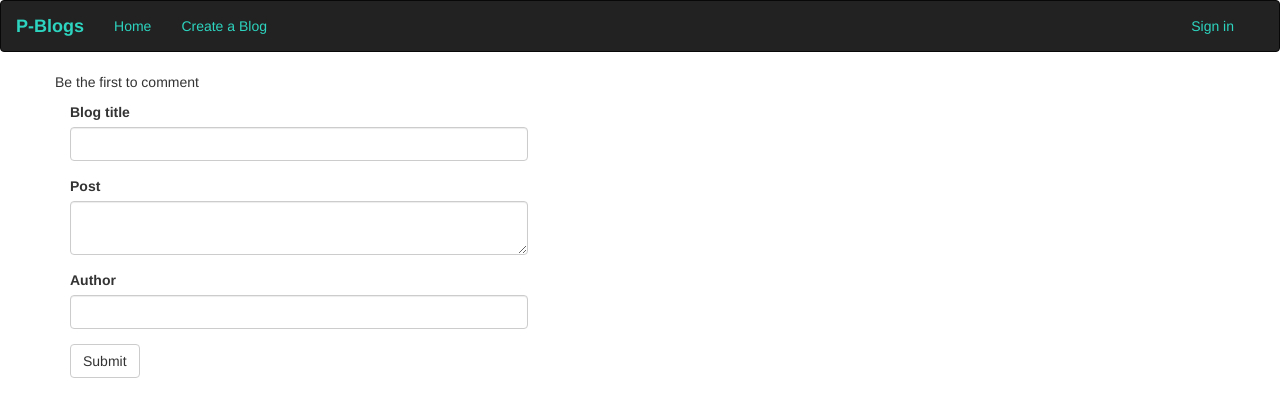
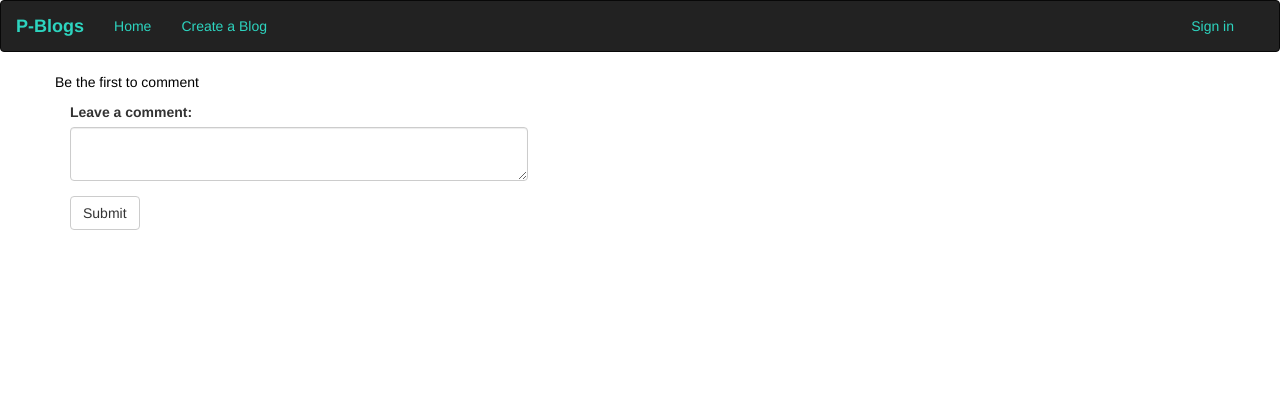
Before and after one commit to kema-ray/Blog-Post, a Flask app: template app/templates/comment.html in a window 1280 px wide. Shown: the top 417 px of the page. Run offline with Flask 2, Linux system fonts and the light colour scheme; the template is opened without the code that fills it: values that come from a table or form of the project are taken from there, others are empty; some libraries are stand-ins or nearby versions; some web fonts are replaced.

Commit message:
add comments section form

```diff
--- a/app/models.py
+++ b/app/models.py
@@ -21,6 +21,7 @@
     profile_pic_path = db.Column(db.String())
     blogs = db.relationship('Blog',backref='user',lazy='dynamic')
     password_secure = db.Column(db.String(255))
+    comment = db.relationship('Comment',backref = 'user',lazy = "dynamic")
     # date_joined = db.Column(db.DateTime,default=datetime.utcnow)
     date_joined = db.Column(db.DateTime,default=datetime.utcnow)
 
--- a/app/templates/comment.html
+++ b/app/templates/comment.html
@@ -4,20 +4,20 @@
     <div class="container" id="allcomments" >
         <div class="row">
 
-            {% if all_comments %}
+            {% if coments %}
                 <div class="col-md-7" >
-                    <h3 class="text-center" id="coms"style="color: white;">All comments for the post</h3>
-                    {% for comment in all_comments %}
+                    <h3 class="text-center" id="coms">All comments for the post</h3>
+                    {% for comment in coments %}
                        <div class="card w-90 mb-3" >
                            <div class="card-body">
                             <h5>{{comment.blog.title}}</h5>
-                             <p class="card-title"style="color: white;">{{ comment.comment }}</p>
-                             <p class="card-text"style="color: white;">{{comment.user.username}}</p>
+                             <p class="card-title">{{ comment.comment }}</p>
+                             <p class="card-text">{{comment.user.username}}</p>
                            </div>
                        </div>
                     {% endfor %}
                    </div>
-                   <div class="col-md-5  commentform"style="color: white;" >
+                   <div class="col-md-5  commentform">
 
                         {{wtf.quick_form(form)}}
                    </div>
@@ -25,7 +25,7 @@
             {%else%}
             <div class="card w-90 mb-3">
                 <div class="card-body">
-                  <p class="card-title">Be the first to comment</p>
+                  <p class="card-title" style="color: black;">Be the first to comment</p>
                 </div>
             </div>
             <div class="col-md-5">
--- a/app/templates/macros.html
+++ b/app/templates/macros.html
@@ -9,6 +9,7 @@
                 <!-- <button style="color: black;"><a href="{{url_for('main.deleteBlogs',blog_id=posts.id)}}">{{posts.deleteBlogs}}</a>Delete</button> -->
                 <a href="{{url_for('main.deleteBlogs',blog_id=posts.id)}}"><button>Delete</button>{{posts.deleteBlogs}}</a>
                 <a href="{{url_for('main.editBlogs',id=posts.id)}}"><button>Edit</button>{{posts.editBlogs}}</a>
+                <a href="{{url_for('main.comment',blog_id=posts.id)}}"> <button>Comment</button></a>
             </div>
         </div>
     {%endfor%}
--- a/manage.py
+++ b/manage.py
@@ -1,5 +1,5 @@
 from app import create_app,db
-from app.models import Blog,User
+from app.models import Blog,User,Comment
 from flask_script import Manager,Server
 from  flask_migrate import Migrate,MigrateCommand
 
@@ -20,7 +20,7 @@
 
 @manager.shell
 def make_shell_context():
-    return dict(app = app,db = db,Blog = Blog,User=User)
+    return dict(app = app,db = db,Blog = Blog,User=User,Comment = Comment)
 
 if __name__=='__main__':
     manager.run()
```
Also changed, not shown: app/main/views.py (+13 -45 lines).
